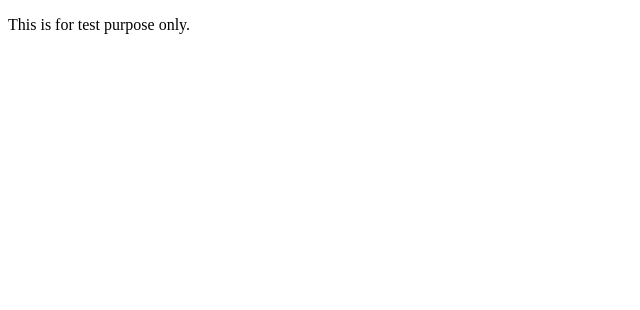
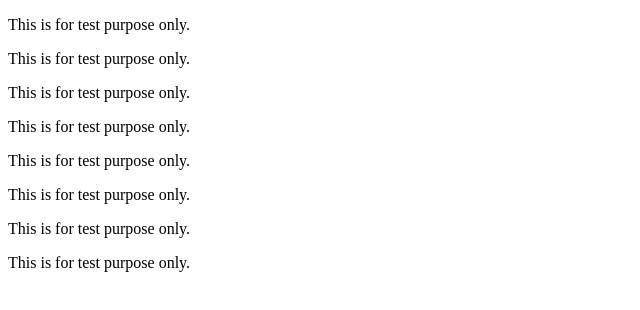
Before and after one commit to ELIASDA-Design/GIT-TEST, a website: page another.html in a window 1280 px wide. Shown: the whole page, without its empty margins (0-640 px from the left). Drawn offline with Linux system fonts and the light colour scheme.

Commit message:
Adding more paragraphs to test add in the patch mode

```diff
--- a/another.html
+++ b/another.html
@@ -9,5 +9,26 @@
         <p>
           This is for test purpose only.
         </p>
+        <p>
+          This is for test purpose only.
+        </p>
+        <p>
+          This is for test purpose only.
+        </p>
+        <p>
+          This is for test purpose only.
+        </p>
+        <p>
+          This is for test purpose only.
+        </p>
+        <p>
+          This is for test purpose only.
+        </p>
+        <p>
+          This is for test purpose only.
+        </p>
+        <p>
+          This is for test purpose only.
+        </p>
     </body>
 </html>
```
